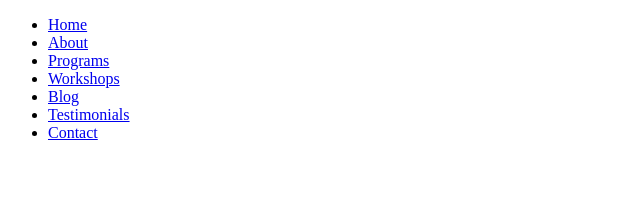
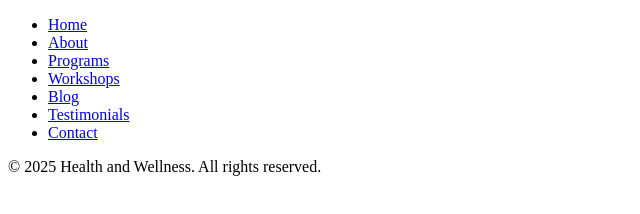
Before and after one commit to Jimkangich/Health-and-Wellness-Landing-Page, a plain HTML site: page index.html in a window 1280 px wide. Shown: the whole page, without its empty margins (0-640 px from the left). Drawn offline with Linux system fonts and the light colour scheme.

Commit message:
Add style.css file
Added a style.css file for styling the page

```diff
--- a/index.html
+++ b/index.html
@@ -20,10 +20,15 @@
                   </ul>
             </nav>
         </header>
+        <main>
         <section id="Home">
 
 
         </section>
+    </main>
+    <footer>
+        <p>&copy; 2025 Health and Wellness. All rights reserved.</p>
+    </footer>
     </div>
 </body>
 </html>
--- /dev/null
+++ b/style.css
@@ -0,0 +1,9 @@
+footer {
+    background-color: #333;
+    color: white;
+    text-align: center;
+    padding: 10px;
+    position: fixed;
+    bottom: 0;
+    width: 100%;
+  }
```
